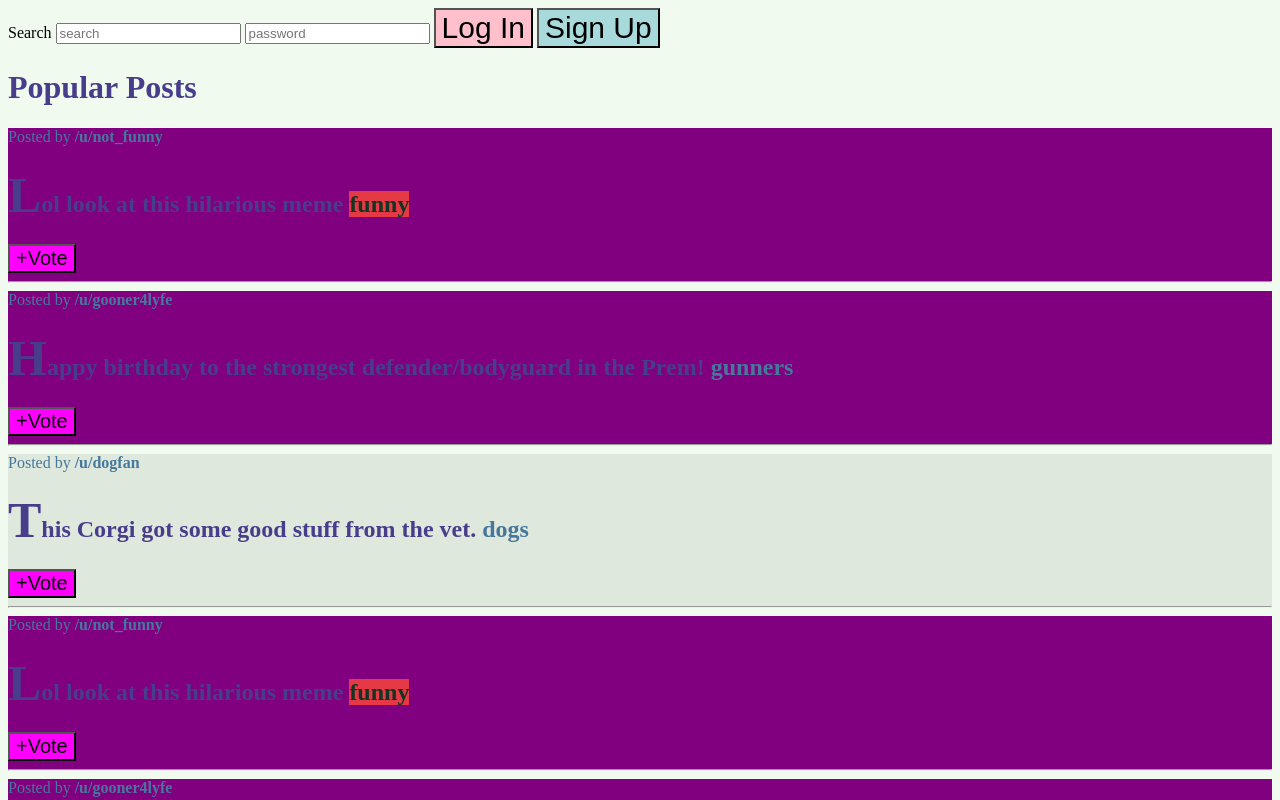
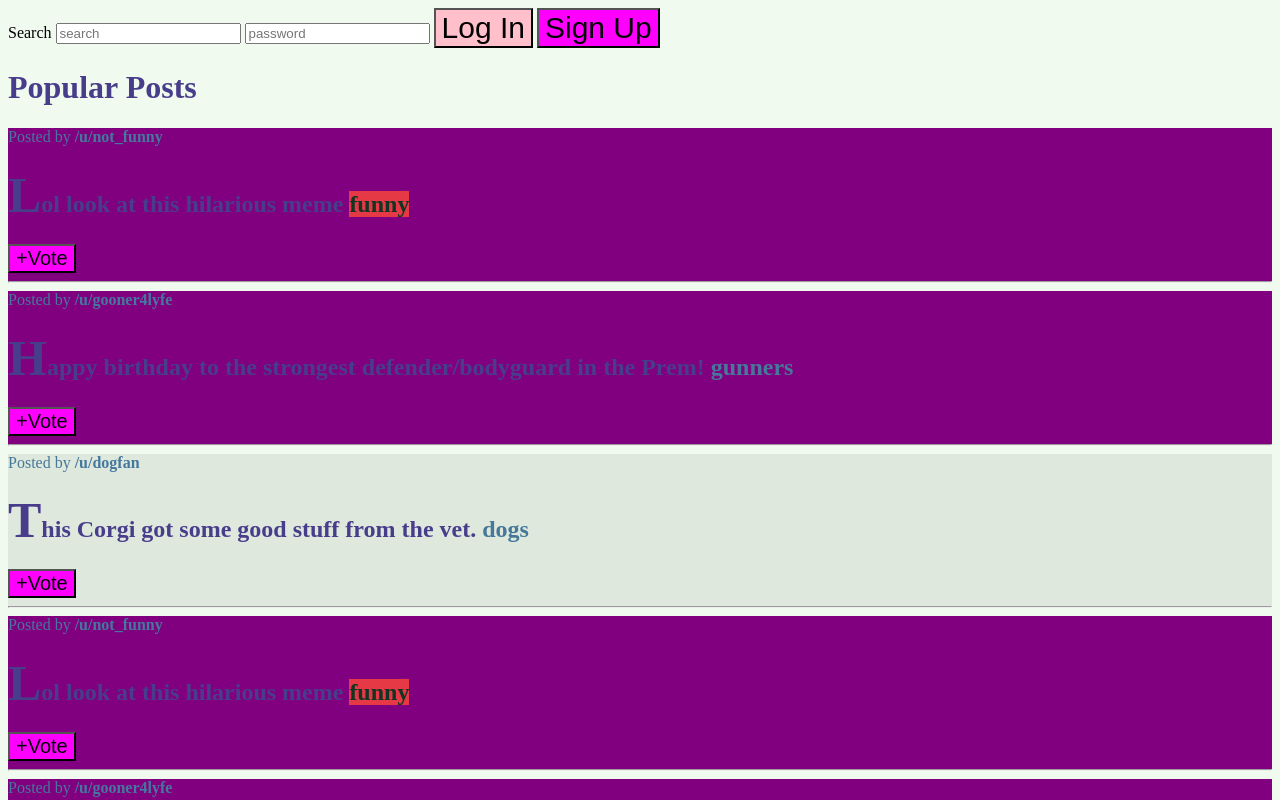
Before and after one commit to ocean1229-github/The-Web-Developer-BootCamp-2023, a plain HTML site: page Day_6/index02.html in a window 1280 px wide. Shown: the top 800 px of the page. Drawn offline with Linux system fonts and the light colour scheme.

Commit message:
절대 우선순위

```diff
--- a/Day_6/app02.css
+++ b/Day_6/app02.css
@@ -110,3 +110,9 @@ button:hover{
     color: olive;
     font-size: 10px;
 }
+
+/* !important랑 인라인 css는 안사용하는게 좋다. */
+
+button{
+    background-color: magenta; !important;
+}
```
